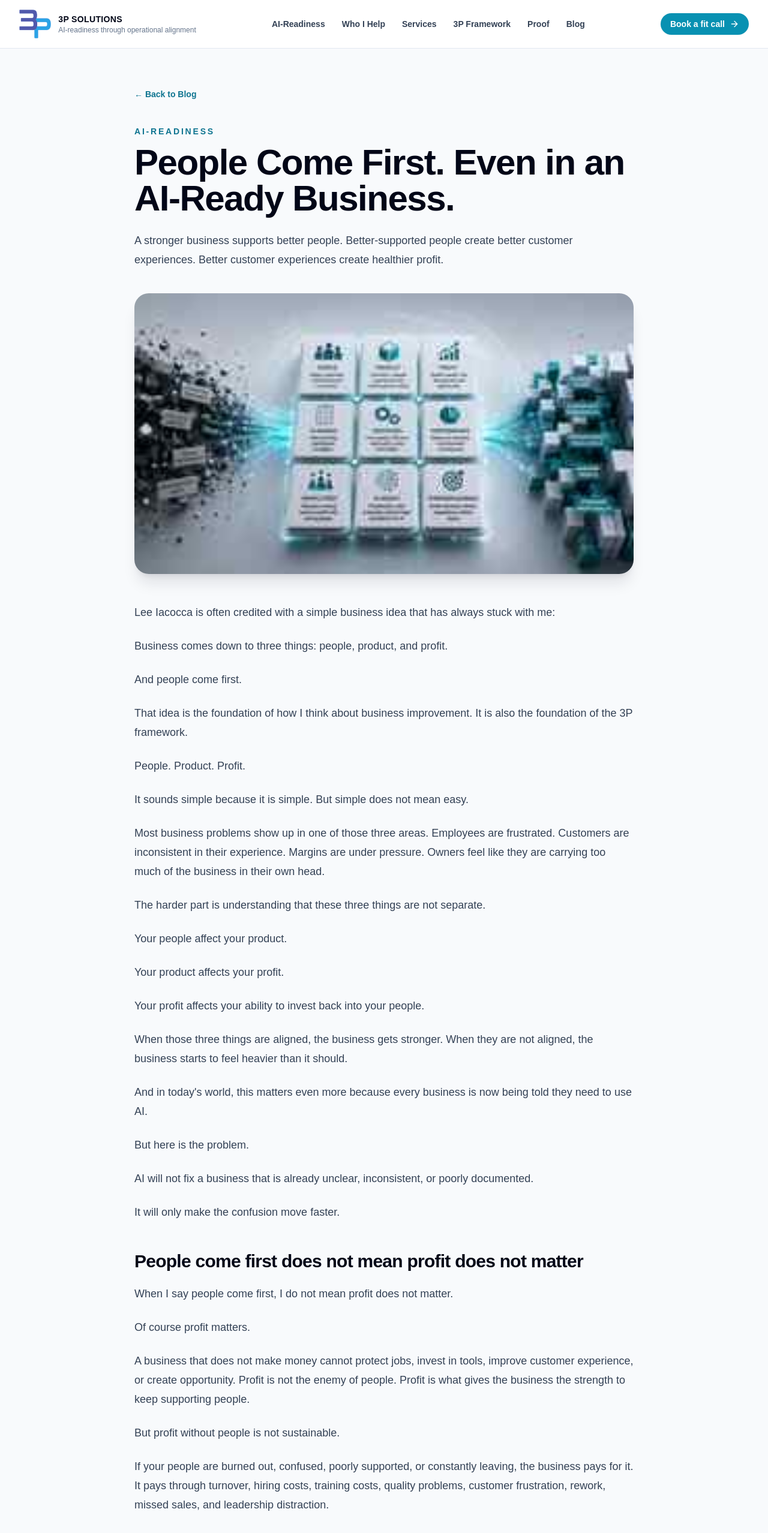
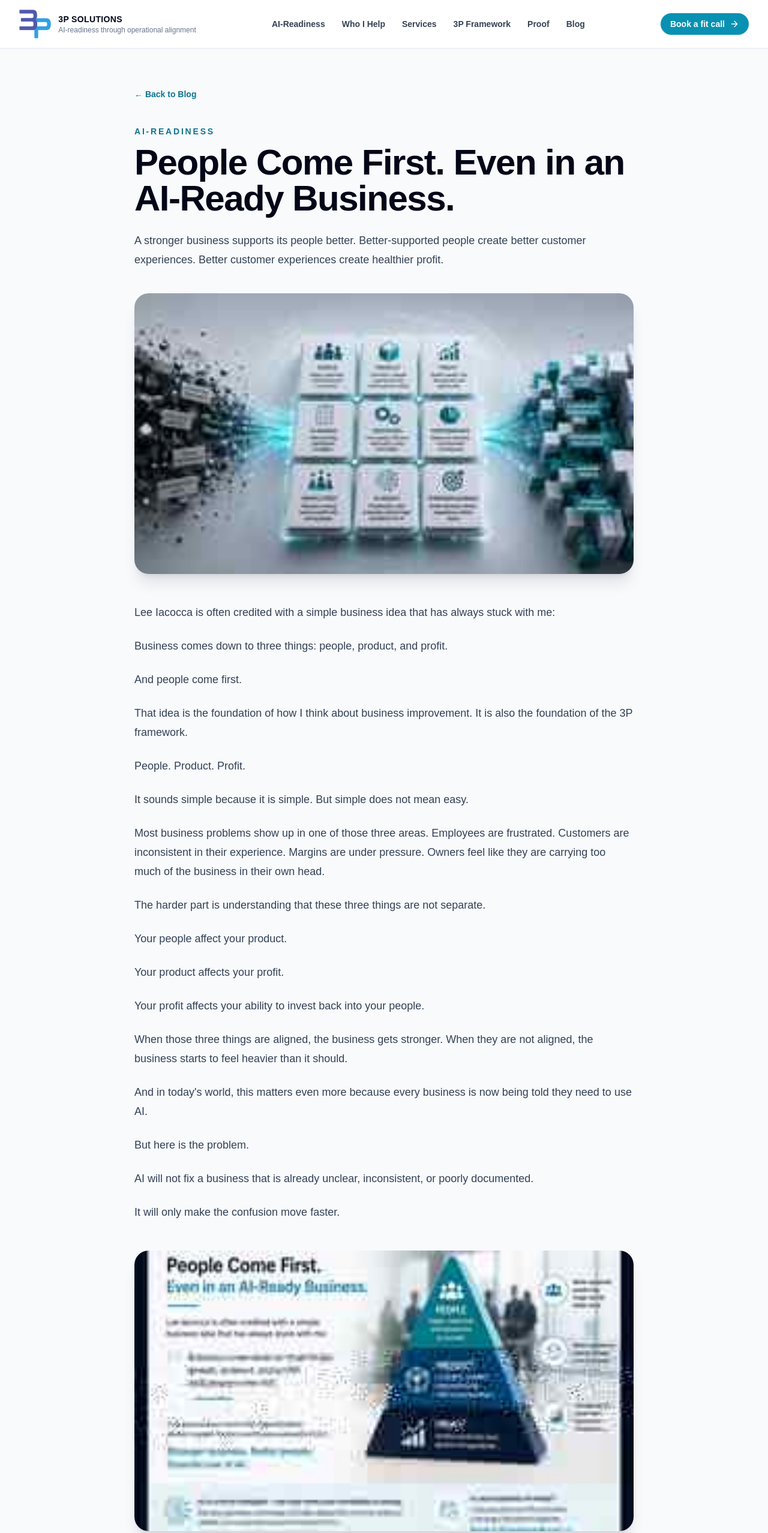
Before and after one commit to brent-prog/3pwebsite, a Next.js app: page /blog/people-first-even-in-an-ai-ready-business in a window 1280 px wide. Shown: the top 2556 px of the page at 60% size. Built offline with nearby package versions, Linux system fonts and the light colour scheme.

Commit message:
Embed supporting people first blog image

```diff
--- a/app/blog/people-first-even-in-an-ai-ready-business/page.tsx
+++ b/app/blog/people-first-even-in-an-ai-ready-business/page.tsx
@@ -1,5 +1,5 @@
 import Link from "next/link";
-import heroImage from "./heroImage";
+import heroImage, { inlineImage } from "./heroImage";
 
 export default function ArticlePage() {
   return (
@@ -18,7 +18,7 @@ export default function ArticlePage() {
         </h1>
 
         <p className="mt-6 text-lg leading-8 text-slate-700">
-          A stronger business supports better people. Better-supported people create better customer experiences. Better customer experiences create healthier profit.
+          A stronger business supports its people better. Better-supported people create better customer experiences. Better customer experiences create healthier profit.
         </p>
 
         <img
@@ -67,6 +67,12 @@ export default function ArticlePage() {
           <p>AI will not fix a business that is already unclear, inconsistent, or poorly documented.</p>
 
           <p>It will only make the confusion move faster.</p>
+
+          <img
+            src={inlineImage}
+            alt="A 3P business graphic showing People, Product, and Profit as the foundation for stronger business and smarter use of AI."
+            className="my-12 aspect-video w-full rounded-3xl object-cover shadow-xl shadow-slate-900/10"
+          />
 
           <h2>People come first does not mean profit does not matter</h2>
 
@@ -255,7 +261,7 @@ export default function ArticlePage() {
 
           <p>The goal is to make the business stronger.</p>
 
-          <p>A stronger business supports better people.</p>
+          <p>A stronger business supports its people better.</p>
 
           <p>Better-supported people create a better product.</p>
 
```
